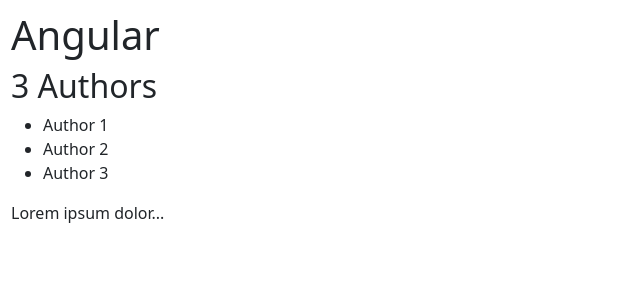
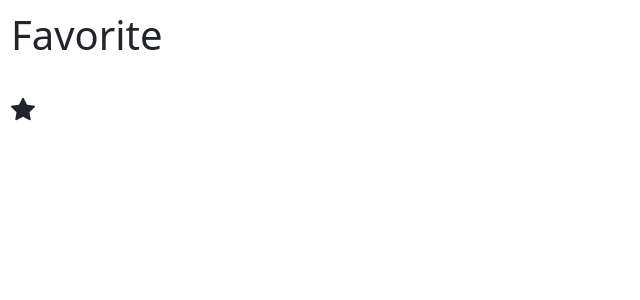
Before and after one commit to mmarcwabo/angularpage, an Angular app: page / in a window 1280 px wide. Shown: the top 300 px of the page, without its empty margins (0-640 px from the left). Built offline with nearby package versions, Linux system fonts and the light colour scheme.

Commit message:
[NEW] Add bootstrap icons

```diff
--- a/package.json
+++ b/package.json
@@ -19,6 +19,7 @@
     "@angular/platform-browser-dynamic": "~12.2.0",
     "@angular/router": "~12.2.0",
     "bootstrap": "^5.1.0",
+    "bootstrap-icons": "^1.5.0",
     "rxjs": "~6.6.0",
     "tslib": "^2.3.0",
     "zone.js": "~0.11.4"
--- a/src/app/app.component.html
+++ b/src/app/app.component.html
@@ -1,3 +1,3 @@
-<h1>Angular</h1>
-<author></author>
-<blog></blog>
+<h1>Favorite</h1>
+
+<favorite></favorite>
--- a/src/app/app.module.ts
+++ b/src/app/app.module.ts
@@ -9,6 +9,7 @@
 import { BlogPostComponent } from './blog-post/blog-post.component';
 import { CategoryComponent } from './category/category.component';
 import { AuthorComponent } from './author/author.component';
+import { FavoriteComponent } from './favorite/favorite.component';
 
 @NgModule({
   declarations: [
@@ -16,7 +17,8 @@
     BlogPostComponent,
     CategoryComponent,
     AuthorComponent,
-    SummaryPipe
+    SummaryPipe,
+    FavoriteComponent
   ],
   imports: [
     BrowserModule,
--- /dev/null
+++ b/src/app/favorite/favorite.component.html
@@ -0,0 +1,7 @@
+<br>
+<i
+class="bi"
+[class.bi-star-fill]="isFavorite"
+[class.bi-star]="!isFavorite"
+(click)="onClick()"
+></i>
--- /dev/null
+++ b/src/app/favorite/favorite.component.ts
@@ -0,0 +1,20 @@
+import { Component, OnInit } from '@angular/core';
+
+@Component({
+  selector: 'favorite',
+  templateUrl: './favorite.component.html',
+  styleUrls: ['./favorite.component.css']
+})
+export class FavoriteComponent implements OnInit {
+
+  isFavorite = true;
+
+  constructor() { }
+
+  ngOnInit(): void {
+  }
+  onClick(){
+    this.isFavorite = !this.isFavorite;
+  }
+
+}
--- a/src/styles.css
+++ b/src/styles.css
@@ -1,6 +1,10 @@
 /* You can add global styles to this file, and also import other style files */
 @import "~bootstrap/dist/css/bootstrap.css";
+@import "~bootstrap-icons/font/bootstrap-icons.css";
 
 body{
     padding: 11px;
 }
+.bi{
+    font-size: x-large;
+}
```
Also changed, not shown: src/app/favorite/favorite.component.css (added), 2 other files (tests, documents, lock files or other folders).
